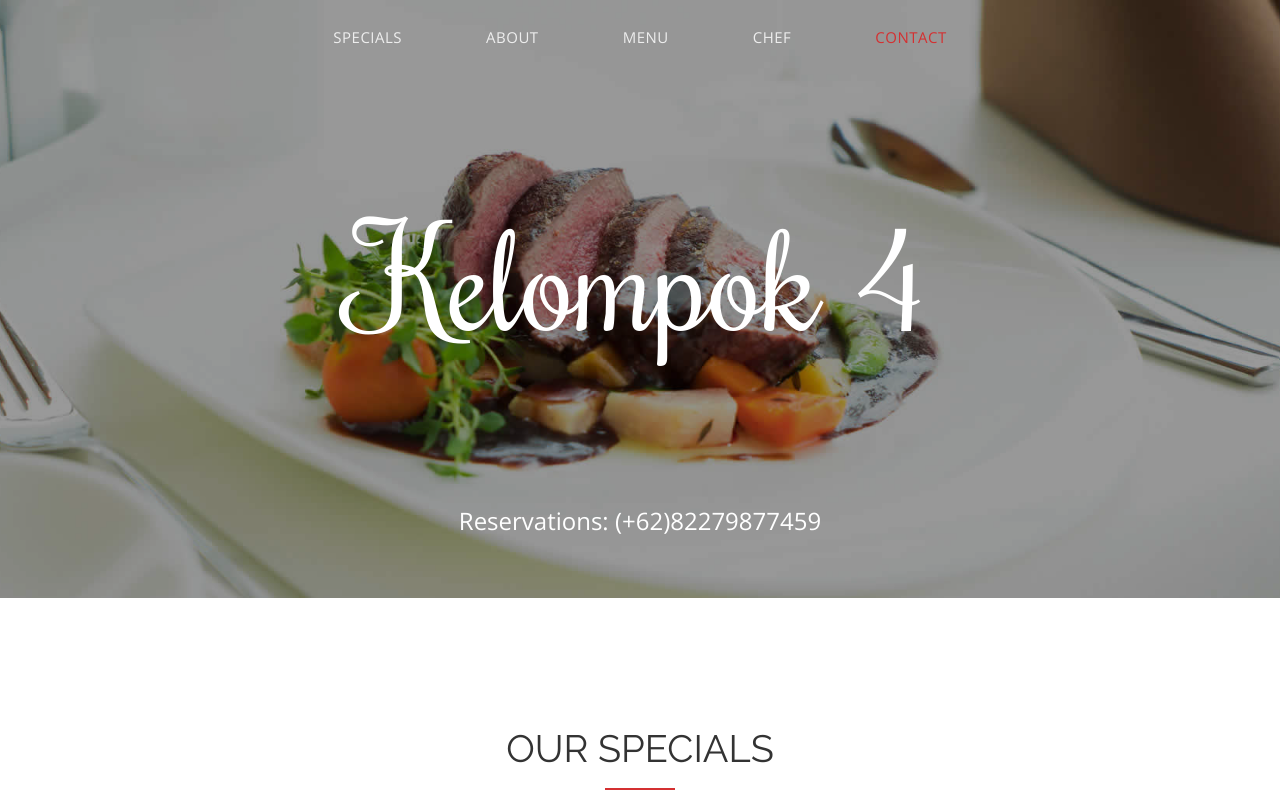
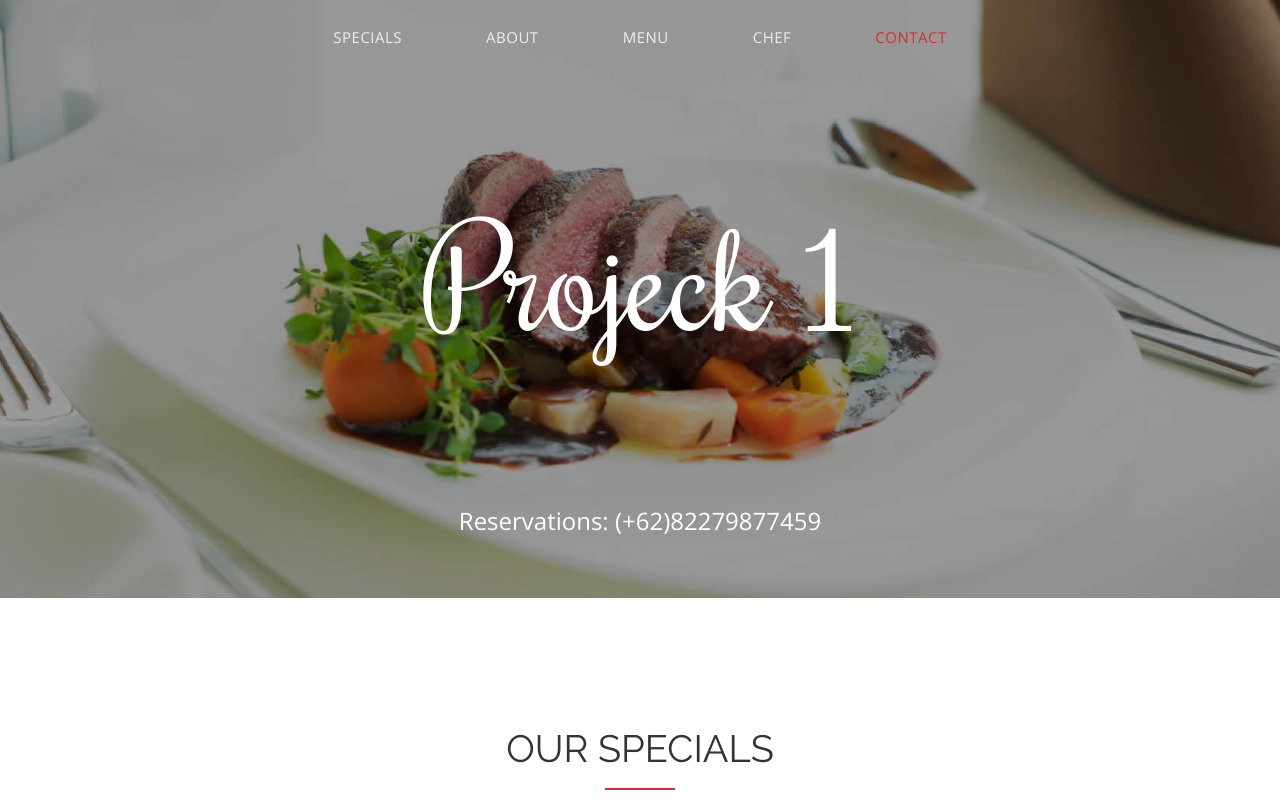
Before and after one commit to abirahman123/Project1, a plain HTML site: page index.html in a window 1280 px wide. Shown: the top 800 px of the page. Drawn offline with nearby package versions, Linux system fonts and the light colour scheme.

Commit message:
initial commit

```diff
--- a/index.html
+++ b/index.html
@@ -62,7 +62,7 @@
       <div class="container">
         <div class="row">
           <div class="intro-text">
-            <h1>Kelompok 4</h1>
+            <h1>Projeck 1</h1>
             <p>Reservations: (+62)82279877459</p>
           </div>
         </div>
```
